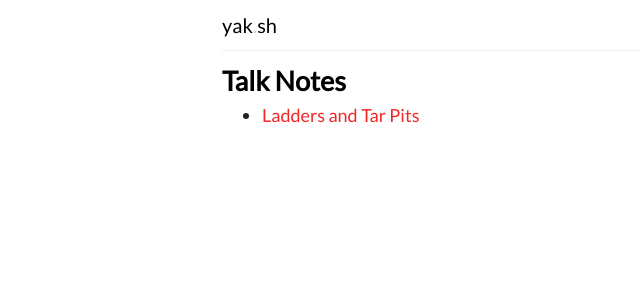
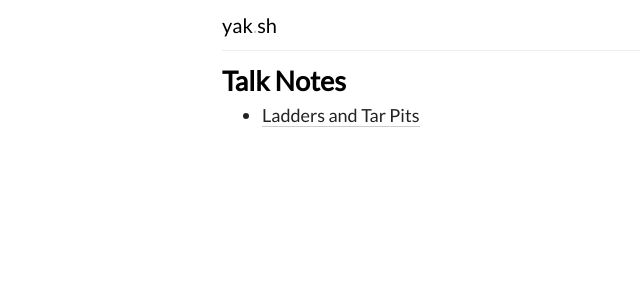
Before and after one commit to jeffpeterson/yak-sh, a Jekyll site: the page built from src/index.md, in a window 1280 px wide. Shown: the top 300 px of the page, without its empty margins (58-698 px from the left). Built offline with Jekyll 4.4.1, drawn with Linux system fonts in a browser that asks for light colours; our own code applies the rules of GitHub Pages for plain Markdown files.

Commit message:
update styles

```diff
--- a/src/_sass/theme.scss
+++ b/src/_sass/theme.scss
@@ -9,10 +9,17 @@
 $heading-color: #000;
 $text-color: #222;
 $caption-color: #888;
+$quote-color: #555;
 
 $red: #F42525;
+$mint: rgb(42, 215, 146);
+$beige: rgb(255, 254, 247);
+
+$background: white;
+$primary: $mint;
 
 body {
+  background-color: $background;
   color: $text-color;
   font-size: 18px;
   line-height: 1.5;
@@ -39,8 +46,22 @@
 }
 
 a {
-  color: $red;
+  // color: $primary;
+  color: inherit;
+  border-bottom: 1px solid $dim-color;
   text-decoration: none;
+  transition: border-color 200ms ease-in-out;
+
+  &:hover {
+    border-color: $primary;
+  }
+}
+
+blockquote {
+  border-left: 3px solid $dim-color;
+  color: $quote-color;
+  margin: 1em 0;
+  padding-left: 1em;
 }
 
 figure {
@@ -68,6 +89,7 @@
   font-size: 20px;
   color: $heading-color;
   transition: color 300ms ease-in-out;
+  border: 0;
 
   &::after {
     content: 'aving';
@@ -77,7 +99,7 @@
   }
 
   &:hover {
-    // color: $red;
+    // color: $primary;
 
     &::after {
       opacity: 1;
--- a/src/assets/main.scss
+++ b/src/assets/main.scss
@@ -2,5 +2,5 @@
 ---
 @charset "utf-8";
 
-@import "reset.scss";
+@import "reset";
 @import "theme";
```
